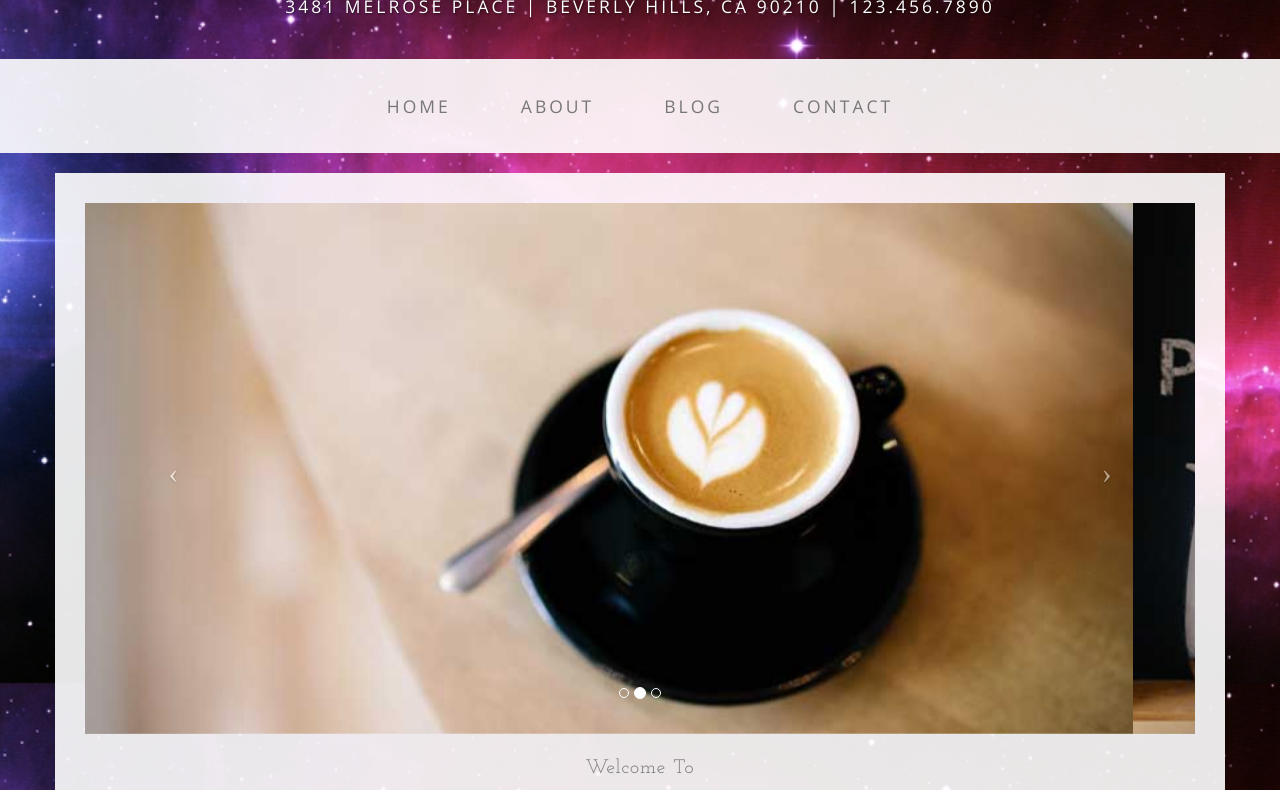
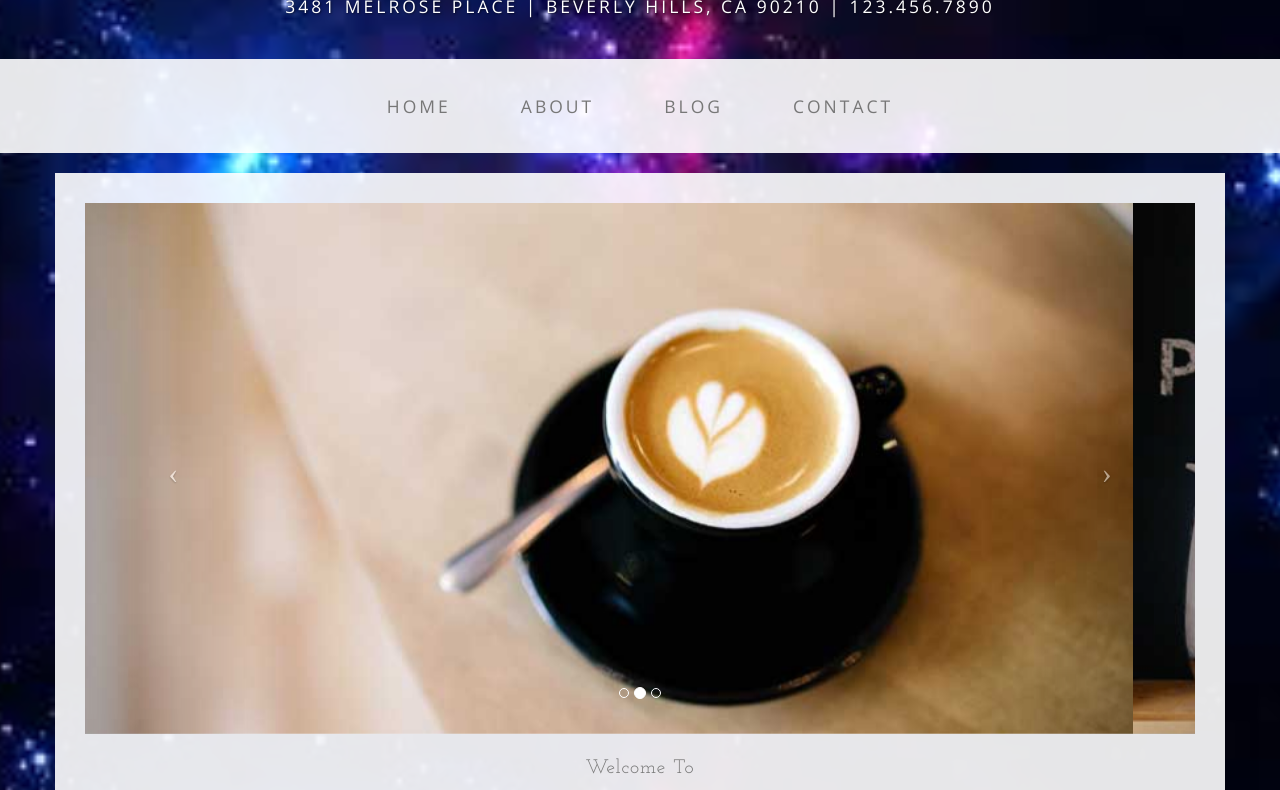
Before and after one commit to Irizumi/About-Me, a plain HTML site: page index.html in a window 1280 px wide. Shown: the part 117-907 px from the top of the page. Drawn offline with nearby package versions, Linux system fonts and the light colour scheme.

Commit message:
Update business-casual.css

```diff
--- a/css/business-casual.css
+++ b/css/business-casual.css
@@ -6,7 +6,7 @@
 
 body {
     font-family: "Open Sans","Helvetica Neue",Helvetica,Arial,sans-serif;
-    background: url('../img/space-04.jpg') no-repeat center center fixed;
+    background: url('../img/space-05.jpg') no-repeat center center fixed;
     -webkit-background-size: cover;
     -moz-background-size: cover;
     background-size: cover;
```
